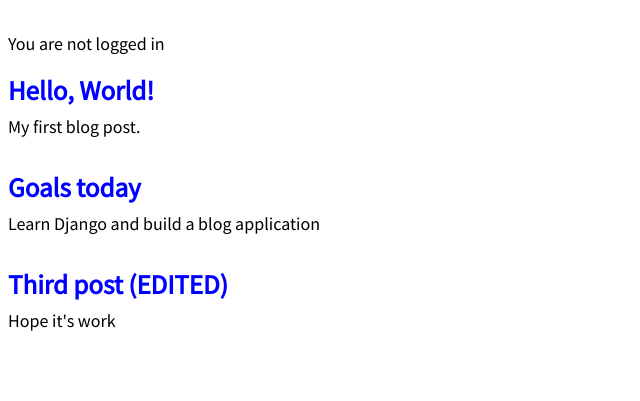
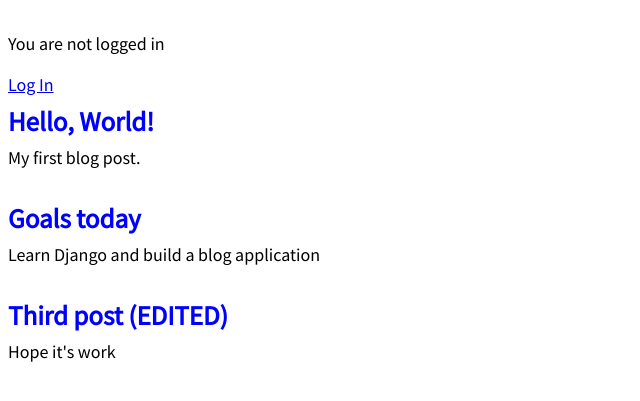
Before and after one commit to broques91/django-blog, a Django app: page / in a window 1280 px wide. Shown: the part 102-503 px from the top of the page, without its empty margins (0-640 px from the left). Run offline with Django 3.2, Linux system fonts and the light colour scheme; data comes from the database, SQL or seed files in the repository.

Commit message:
login btn

```diff
--- a/templates/base.html
+++ b/templates/base.html
@@ -21,10 +21,10 @@
         </header>
         {% if user.is_authenticated %}
             <p>Hi {{ user.username }}!</p>
-            <p><a href="{% url 'logout' %}">Log out</a></p>
+            <p><a href="{% url 'logout' %}">Log Out</a></p>
         {% else %}
             <p>You are not logged in</p>
-            <a href="{% url 'login' %}"></a>
+            <a href="{% url 'login' %}">Log In</a>
         {% endif %}
         {% block content %}
         {% endblock content %}
```
